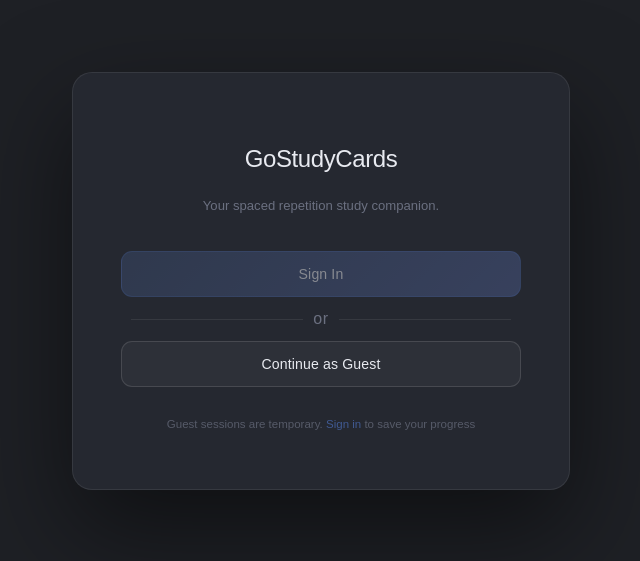
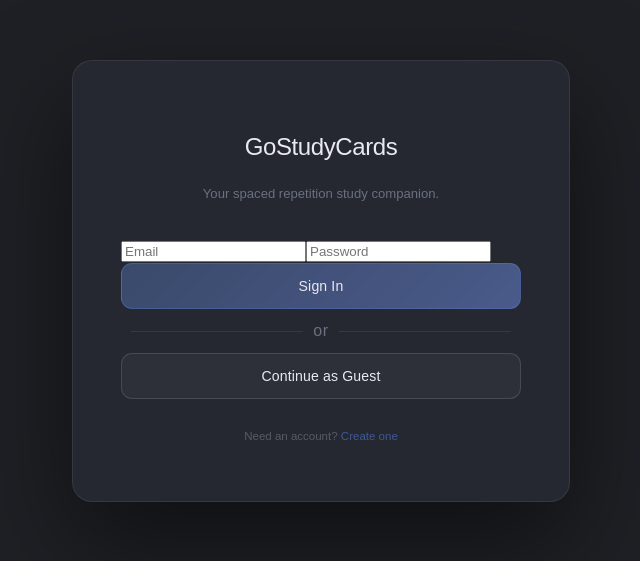
Before and after one commit to 18barbers2/gostudycards, a React (Vite) app in the folder frontend/: page /login in a window 1280 px wide. Shown: the part 119-680 px from the top of the page, without its empty margins (319-959 px from the left). Built offline with nearby package versions, Linux system fonts and the light colour scheme; no server answers.

Commit message:
feat: added create and login forms connected to the login/register endpoint

```diff
--- a/frontend/src/pages/Login.tsx
+++ b/frontend/src/pages/Login.tsx
@@ -1,14 +1,23 @@
+import { useState } from "react";
 import { useNavigate } from "react-router-dom";
 import '../css/Login.css'
 import { useAuth } from "../context/AuthContext";
 import { initGuestSession } from "../services/guestStorage";
+import { post } from "../api/client";
 
 
 export default function Login() {
 
-    const { loginAsGuest } = useAuth();
+    const { login, loginAsGuest } = useAuth();
 
     const navigate = useNavigate();
+
+    const [mode, setMode] = useState<'login' | 'register'>('login');
+    const [email, setEmail] = useState('');
+    const [username, setUsername] = useState('');
+    const [password, setPassword] = useState('');
+    const [error, setError] = useState<string | null>(null);
+    const [loading, setLoading] = useState(false);
 
     const handleGuest = () =>  {
         // Wire to loginAsGuest() later
@@ -18,13 +27,71 @@ export default function Login() {
 
     };
 
+    const toggleMode = () => {
+        setMode(prev => (prev === 'login' ? 'register' : 'login'));
+        setError(null);
+    };
+
+    const handleSubmit = async (e: React.FormEvent) => {
+        console.log(import.meta.env.VITE_API_URL)
+        e.preventDefault();
+        setError(null);
+        setLoading(true);
+        try {
+            const data = mode === 'login'
+                ? await post('/api/auth/login', { email, password })
+                : await post('/api/auth/register', { email, username, password });
+            login(data);
+            navigate('/');
+        } catch (err) {
+            setError(err instanceof Error ? err.message : 'Something went wrong');
+        } finally {
+            setLoading(false);
+        }
+    };
+
     return (
         <div className="login-bg">
             <div className="login-card">
                 <h1 className="login-title">GoStudyCards</h1>
                 <p className="login-subtitle">Your spaced repetition study companion.</p>
+                <form className="login-form" onSubmit={handleSubmit}>
+                    <input
+                        type="email"
+                        placeholder="Email"
+                        value={email}
+                        onChange={e => setEmail(e.target.value)}
+                        autoComplete="email"
+                    />
+                    {mode === 'register' && (
+                        <input
+                            type="text"
+                            placeholder="Username"
+                            value={username}
+                            onChange={e => setUsername(e.target.value)}
+                            autoComplete="username"
+                        />
+                    )}
+                    <input
+                        type="password"
+                        placeholder="Password"
+                        value={password}
+                        onChange={e => setPassword(e.target.value)}
+                        autoComplete={mode === 'login' ? 'current-password' : 'new-password'}
+                    />
 
-                <button className="login-button login-button--primary" disabled title="authentication coming soon...">Sign In</button>
+                    {error && <p className="login-error">{error}</p>}
+
+                    <button
+                        type="submit"
+                        className="login-button login-button--primary"
+                        disabled={loading}
+                    >
+                        {loading
+                            ? 'Please wait…'
+                            : mode === 'login' ? 'Sign In' : 'Create account'}
+                    </button>
+                </form>
 
                 <div className="login-divider">
                     <span className="login-divider-line"/>
@@ -35,8 +102,9 @@ export default function Login() {
                 <button className="login-button login-button--ghost" onClick={handleGuest}>Continue as Guest</button>
 
                 <p className="login-note">
-                    Guest sessions are temporary.{' '}
-                    <span>Sign in</span> to save your progress
+                    {mode === 'login'
+                        ? <>Need an account? <span onClick={toggleMode}>Create one</span></>
+                        : <>Already have an account? <span onClick={toggleMode}>Sign in</span></>}
                 </p>
             </div>
         </div>
```
